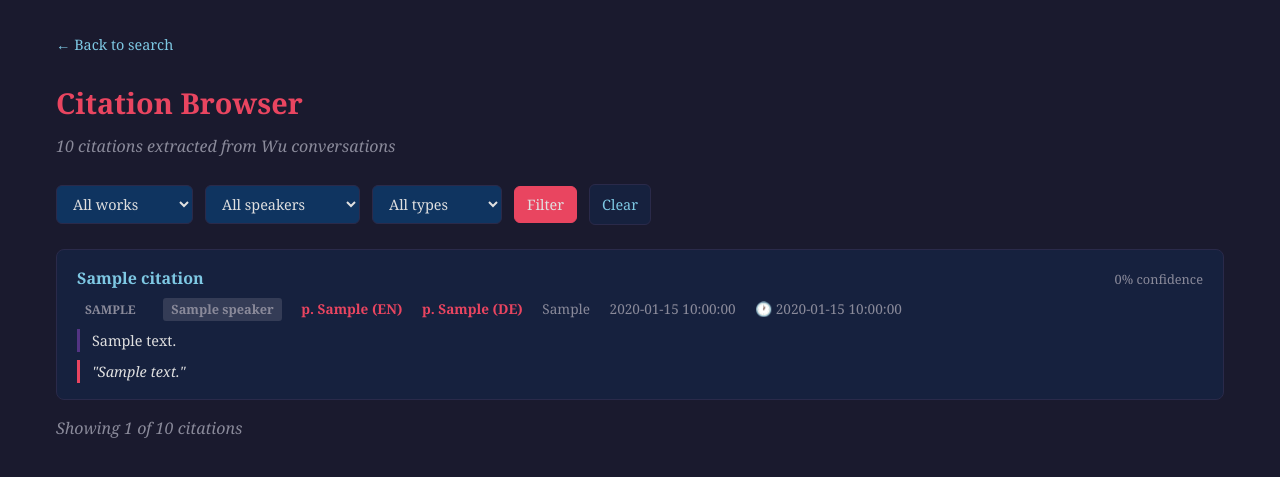
After one commit to avophile/extracosmic-commons, a FastAPI app: template src/extracosmic_commons/web/templates/citations.html in a window 1280 px wide. The commit adds this page. Shown: the top 477 px of the page. Run offline with FastAPI, Linux system fonts and the light colour scheme; the template is opened without the code that fills it: most values are stand-ins (such as "Sample title", 1, 10 or a date in 2020).

Commit message:
Phase 2: Citation integration in search UI
Add citation display to search results and dedicated citation browser:
- 5 new API endpoints: /api/citations/chunk/{id}, /api/citations/reverse/{id},
  /api/citations (browsable with filters), /api/citation-stats, /citations (HTML)
- Inline citation badges on conversation chunks showing cited work, type, page
- Reverse citation view on primary text chunks showing discussing conversations
- Dedicated /citations browser page with work/speaker/type filter dropdowns
- 14 TDD tests covering all endpoints, filters, facets, and HTML rendering
- 256/256 tests passing

```diff
--- a/src/extracosmic_commons/web/app.py
+++ b/src/extracosmic_commons/web/app.py
@@ -195,6 +195,30 @@ async def search_view(
 
 
 
+    # Attach citation data to each result for inline display.
+    # For each conversation chunk, look up any citations it contains.
+    chunk_citations = {}
+    for r in results:
+        if r.chunk.chunk_method == "speaker_turn":
+            cites = db.conn.execute(
+                "SELECT work_title, citation_type, page_english, page_german, "
+                "speaker, confidence FROM citations WHERE conversation_chunk_id = ?",
+                (r.chunk.id,),
+            ).fetchall()
+            if cites:
+                chunk_citations[r.chunk.id] = [dict(c) for c in cites]
+        # Also check reverse: if this is a primary text chunk, who cites it?
+        elif r.chunk.chunk_method in ("paragraph", "bilingual_aligned"):
+            rev = db.conn.execute(
+                "SELECT speaker, conversation_date, work_title "
+                "FROM citations WHERE cited_chunk_id = ? LIMIT 5",
+                (r.chunk.id,),
+            ).fetchall()
+            if rev:
+                chunk_citations[r.chunk.id] = [
+                    {**dict(c), "_reverse": True} for c in rev
+                ]
+
     # Clean author lists: remove raw SPEAKER_XX labels from display
     for r in results:
         if hasattr(r.source, 'author') and isinstance(r.source.author, list):
@@ -211,6 +235,7 @@ async def search_view(
         "bilingual": bilingual,
         "result_data_json": json.dumps(result_data),
         "citations": citations,
+        "chunk_citations": chunk_citations,
     })
 
 
@@ -340,6 +365,173 @@ async def api_open_video(path: str = Query(...), timestamp: str = Query("00:00:0
     return {"ok": True, "path": str(filepath), "timestamp": timestamp, "seconds": seconds}
 
 
+
+# ===========================================================================
+# Citation Integration (Phase 2)
+# ===========================================================================
+
+
+@app.get("/api/citations/chunk/{chunk_id}")
+async def api_citations_for_chunk(chunk_id: str):
+    """Get citations extracted from a specific conversation chunk.
+
+    Returns all citation records where conversation_chunk_id matches,
+    i.e. "what texts are cited in this chunk of conversation?"
+    Used to show inline citation badges on search results.
+    """
+    db, _ = _get_components()
+    rows = db.conn.execute(
+        "SELECT * FROM citations WHERE conversation_chunk_id = ? ORDER BY confidence DESC",
+        (chunk_id,),
+    ).fetchall()
+    return [dict(r) for r in rows]
+
+
+@app.get("/api/citations/reverse/{chunk_id}")
+async def api_reverse_citations(chunk_id: str):
+    """Reverse citation lookup: which conversations cite this text chunk?
+
+    Returns all citation records where cited_chunk_id matches,
+    i.e. "where in the Wu conversations is this Hegel passage discussed?"
+    Used to show a 'Discussed in...' section on primary text results.
+    """
+    db, _ = _get_components()
+    return db.get_citations_for_chunk(chunk_id)
+
+
+@app.get("/api/citations")
+async def api_citations_browse(
+    work: str | None = Query(None, description="Filter by work title"),
+    speaker: str | None = Query(None, description="Filter by speaker"),
+    type: str | None = Query(None, description="Filter by citation type (reading/reference/paraphrase)"),
+    page: str | None = Query(None, description="Filter by page number"),
+    limit: int = Query(100, description="Max results"),
+    offset: int = Query(0, description="Pagination offset"),
+):
+    """Browse all citations with optional filters and facets.
+
+    Returns a paginated list of citations plus facet counts for building
+    filter dropdowns in the citation browser UI.
+    """
+    db, _ = _get_components()
+
+    # Build dynamic WHERE clause from filters
+    conditions = []
+    params: list = []
+
+    if work:
+        conditions.append("work_title = ?")
+        params.append(work)
+    if speaker:
+        conditions.append("speaker = ?")
+        params.append(speaker)
+    if type:
+        conditions.append("citation_type = ?")
+        params.append(type)
+    if page:
+        conditions.append("(page_german = ? OR page_english = ?)")
+        params.extend([page, page])
+
+    where = " WHERE " + " AND ".join(conditions) if conditions else ""
+
+    # Get total count for pagination
+    total = db.conn.execute(
+        f"SELECT COUNT(*) FROM citations{where}", params
+    ).fetchone()[0]
+
+    # Get the filtered, paginated citations
+    rows = db.conn.execute(
+        f"SELECT * FROM citations{where} ORDER BY conversation_date, audio_timestamp LIMIT ? OFFSET ?",
+        params + [limit, offset],
+    ).fetchall()
+
+    # Build facets (counts for filter dropdowns — always computed on full corpus)
+    works = db.conn.execute(
+        "SELECT work_title, COUNT(*) as cnt FROM citations GROUP BY work_title ORDER BY cnt DESC"
+    ).fetchall()
+    speakers = db.conn.execute(
+        "SELECT speaker, COUNT(*) as cnt FROM citations GROUP BY speaker ORDER BY cnt DESC"
+    ).fetchall()
+    types = db.conn.execute(
+        "SELECT citation_type, COUNT(*) as cnt FROM citations GROUP BY citation_type ORDER BY cnt DESC"
+    ).fetchall()
+
+    return {
+        "total": total,
+        "limit": limit,
+        "offset": offset,
+        "citations": [dict(r) for r in rows],
+        "facets": {
+            "works": {r["work_title"]: r["cnt"] for r in works},
+            "speakers": {r["speaker"]: r["cnt"] for r in speakers},
+            "types": {r["citation_type"]: r["cnt"] for r in types},
+        },
+    }
+
+
+@app.get("/api/citation-stats")
+async def api_citation_stats():
+    """Citation corpus statistics — counts by type, work, and speaker."""
+    db, _ = _get_components()
+    return db.get_citation_stats()
+
+
+@app.get("/citations", response_class=HTMLResponse)
+async def citations_page(
+    request: Request,
+    work: str | None = Query(None),
+    speaker: str | None = Query(None),
+    type: str | None = Query(None),
+):
+    """Citation browser page — HTML view of all citations with filters."""
+    db, _ = _get_components()
+
+    # Reuse the API logic for filtered results
+    conditions = []
+    params: list = []
+    if work:
+        conditions.append("work_title = ?")
+        params.append(work)
+    if speaker:
+        conditions.append("speaker = ?")
+        params.append(speaker)
+    if type:
+        conditions.append("citation_type = ?")
+        params.append(type)
+
+    where = " WHERE " + " AND ".join(conditions) if conditions else ""
+    total = db.conn.execute(
+        f"SELECT COUNT(*) FROM citations{where}", params
+    ).fetchone()[0]
+
+    rows = db.conn.execute(
+        f"SELECT * FROM citations{where} ORDER BY work_title, page_english, conversation_date LIMIT 200",
+        params,
+    ).fetchall()
+    citations = [dict(r) for r in rows]
+
+    # Facets for filter dropdowns
+    works = db.conn.execute(
+        "SELECT DISTINCT work_title FROM citations ORDER BY work_title"
+    ).fetchall()
+    speakers = db.conn.execute(
+        "SELECT DISTINCT speaker FROM citations ORDER BY speaker"
+    ).fetchall()
+    types = db.conn.execute(
+        "SELECT DISTINCT citation_type FROM citations ORDER BY citation_type"
+    ).fetchall()
+
+    return templates.TemplateResponse(request, "citations.html", {
+        "citations": citations,
+        "total": total,
+        "works": [r["work_title"] for r in works],
+        "speakers": [r["speaker"] for r in speakers],
+        "types": [r["citation_type"] for r in types],
+        "active_work": work or "",
+        "active_speaker": speaker or "",
+        "active_type": type or "",
+    })
+
 @app.get("/api/stats")
 async def api_stats():
     """JSON API for corpus stats."""
--- /dev/null
+++ b/src/extracosmic_commons/web/templates/citations.html
@@ -0,0 +1,158 @@
+<!DOCTYPE html>
+<html lang="en">
+<head>
+    <meta charset="UTF-8">
+    <meta name="viewport" content="width=device-width, initial-scale=1.0">
+    <title>Citation Browser — Extracosmic Commons</title>
+    <style>
+        :root {
+            --bg: #1a1a2e;
+            --bg-card: #16213e;
+            --bg-input: #0f3460;
+            --bg-hover: #1a2a4e;
+            --text: #e0e0e0;
+            --text-muted: #8a8a9a;
+            --accent: #e94560;
+            --accent2: #533483;
+            --border: #2a2a4a;
+            --link: #7ec8e3;
+            --success: #4ade80;
+            --reading: rgba(233, 69, 96, 0.25);
+            --reference: rgba(126, 200, 227, 0.25);
+            --paraphrase: rgba(74, 222, 128, 0.25);
+        }
+        * { box-sizing: border-box; margin: 0; padding: 0; }
+        body {
+            font-family: 'Georgia', 'Times New Roman', serif;
+            background: var(--bg);
+            color: var(--text);
+            line-height: 1.6;
+            max-width: 1200px;
+            margin: 0 auto;
+            padding: 2rem 1rem;
+        }
+        h1 { font-size: 1.8rem; margin-bottom: 0.5rem; color: var(--accent); }
+        .subtitle { color: var(--text-muted); margin-bottom: 1.5rem; font-style: italic; }
+        a { color: var(--link); text-decoration: none; }
+        a:hover { text-decoration: underline; }
+        .back-link { margin-bottom: 1.5rem; display: inline-block; font-size: 0.9rem; }
+
+        /* Filters */
+        .filters {
+            display: flex; gap: 0.75rem; margin-bottom: 1.5rem; flex-wrap: wrap;
+            align-items: center;
+        }
+        .filters select, .filters button {
+            padding: 0.5rem 0.75rem; background: var(--bg-input); color: var(--text);
+            border: 1px solid var(--border); border-radius: 6px;
+            font-size: 0.9rem; font-family: inherit; cursor: pointer;
+        }
+        .filters button { background: var(--accent); border-color: var(--accent); }
+        .filters button:hover { opacity: 0.9; }
+        .filters .clear-btn { background: var(--bg-card); }
+
+        /* Citation cards */
+        .citation-card {
+            background: var(--bg-card); border: 1px solid var(--border);
+            border-radius: 8px; padding: 1rem 1.25rem; margin-bottom: 0.75rem;
+        }
+        .citation-card-header {
+            display: flex; justify-content: space-between; align-items: baseline;
+            margin-bottom: 0.4rem;
+        }
+        .citation-work { font-weight: bold; color: var(--link); font-size: 1rem; }
+        .citation-conf { color: var(--text-muted); font-size: 0.8rem; }
+        .citation-meta { color: var(--text-muted); font-size: 0.85rem; margin-bottom: 0.5rem; }
+        .citation-meta span { margin-right: 1rem; }
+        .citation-context {
+            font-size: 0.9rem; line-height: 1.6; color: var(--text);
+            border-left: 3px solid var(--accent2); padding-left: 0.75rem;
+        }
+
+        /* Type badges */
+        .type-badge {
+            display: inline-block; padding: 0.1rem 0.5rem; border-radius: 3px;
+            font-size: 0.75rem; font-weight: bold; text-transform: uppercase;
+        }
+        .type-badge.reading { background: var(--reading); color: #ff7b93; }
+        .type-badge.reference { background: var(--reference); color: #7ec8e3; }
+        .type-badge.paraphrase { background: var(--paraphrase); color: #4ade80; }
+
+        /* Speaker badges */
+        .speaker-badge {
+            display: inline-block; padding: 0.1rem 0.5rem; border-radius: 3px;
+            font-size: 0.8rem; font-weight: bold;
+        }
+        .speaker-badge.wu { background: rgba(233, 69, 96, 0.25); color: #ff7b93; }
+        .speaker-badge.douglas { background: rgba(126, 200, 227, 0.25); color: #7ec8e3; }
+        .speaker-badge.other { background: rgba(138, 138, 154, 0.25); color: #8a8a9a; }
+
+        .page-ref { color: var(--accent); font-weight: bold; }
+        .result-count { color: var(--text-muted); margin-top: 1rem; font-style: italic; }
+    </style>
+</head>
+<body>
+    <a href="/" class="back-link">← Back to search</a>
+    <h1>Citation Browser</h1>
+    <p class="subtitle">{{ total }} citations extracted from Wu conversations</p>
+
+    <!-- Filter controls -->
+    <form class="filters" action="/citations" method="get">
+        <select name="work">
+            <option value="">All works</option>
+            {% for w in works %}
+            <option value="{{ w }}" {% if active_work == w %}selected{% endif %}>{{ w }}</option>
+            {% endfor %}
+        </select>
+        <select name="speaker">
+            <option value="">All speakers</option>
+            {% for s in speakers %}
+            <option value="{{ s }}" {% if active_speaker == s %}selected{% endif %}>{{ s }}</option>
+            {% endfor %}
+        </select>
+        <select name="type">
+            <option value="">All types</option>
+            {% for t in types %}
+            <option value="{{ t }}" {% if active_type == t %}selected{% endif %}>{{ t }}</option>
+            {% endfor %}
+        </select>
+        <button type="submit">Filter</button>
+        <a href="/citations" class="clear-btn" style="padding:0.5rem 0.75rem; background:var(--bg-card); border:1px solid var(--border); border-radius:6px; font-size:0.9rem;">Clear</a>
+    </form>
+
+    <!-- Citation list -->
+    {% for c in citations %}
+    <div class="citation-card">
+        <div class="citation-card-header">
+            <span class="citation-work">{{ c.work_title }}</span>
+            <span class="citation-conf">{{ "%.0f"|format((c.confidence or 0) * 100) }}% confidence</span>
+        </div>
+        <div class="citation-meta">
+            <span class="type-badge {{ c.citation_type }}">{{ c.citation_type }}</span>
+            {% if c.speaker %}
+            <span class="speaker-badge {% if c.speaker == 'Wu' %}wu{% elif c.speaker == 'Douglas' %}douglas{% else %}other{% endif %}">{{ c.speaker }}</span>
+            {% endif %}
+            {% if c.page_english %}<span class="page-ref">p. {{ c.page_english }} (EN)</span>{% endif %}
+            {% if c.page_german %}<span class="page-ref">p. {{ c.page_german }} (DE)</span>{% endif %}
+            {% if c.edition_english %}<span>{{ c.edition_english }}</span>{% endif %}
+            {% if c.conversation_date %}<span>{{ c.conversation_date }}</span>{% endif %}
+            {% if c.audio_timestamp %}<span>🕐 {{ c.audio_timestamp }}</span>{% endif %}
+        </div>
+        {% if c.discussion_context %}
+        <div class="citation-context">{{ c.discussion_context }}</div>
+        {% endif %}
+        {% if c.quoted_text %}
+        <div class="citation-context" style="margin-top: 0.5rem; font-style: italic; border-color: var(--accent);">
+            "{{ c.quoted_text[:300] }}{% if c.quoted_text|length > 300 %}...{% endif %}"
+        </div>
+        {% endif %}
+    </div>
+    {% endfor %}
+
+    {% if citations|length == 0 %}
+    <p class="result-count">No citations match the current filters.</p>
+    {% else %}
+    <p class="result-count">Showing {{ citations|length }} of {{ total }} citations</p>
+    {% endif %}
+</body>
+</html>
```
Also changed, not shown: src/extracosmic_commons/web/templates/search.html (+58 -0 lines), tests/test_citation_web.py (added, +321 -0 lines).
